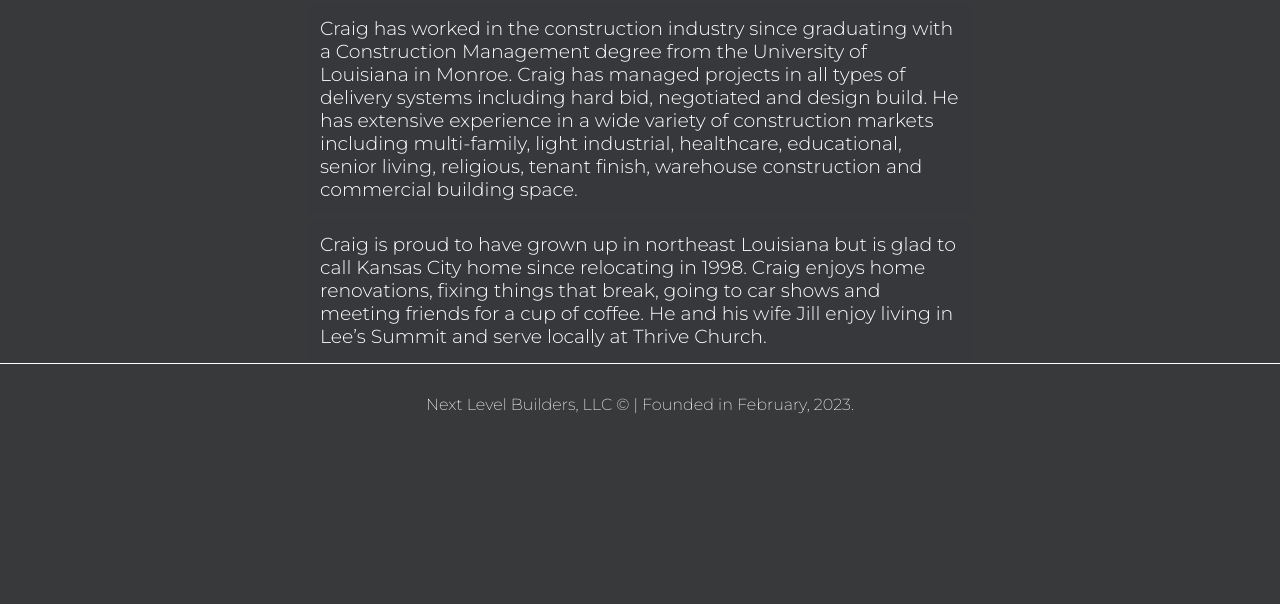
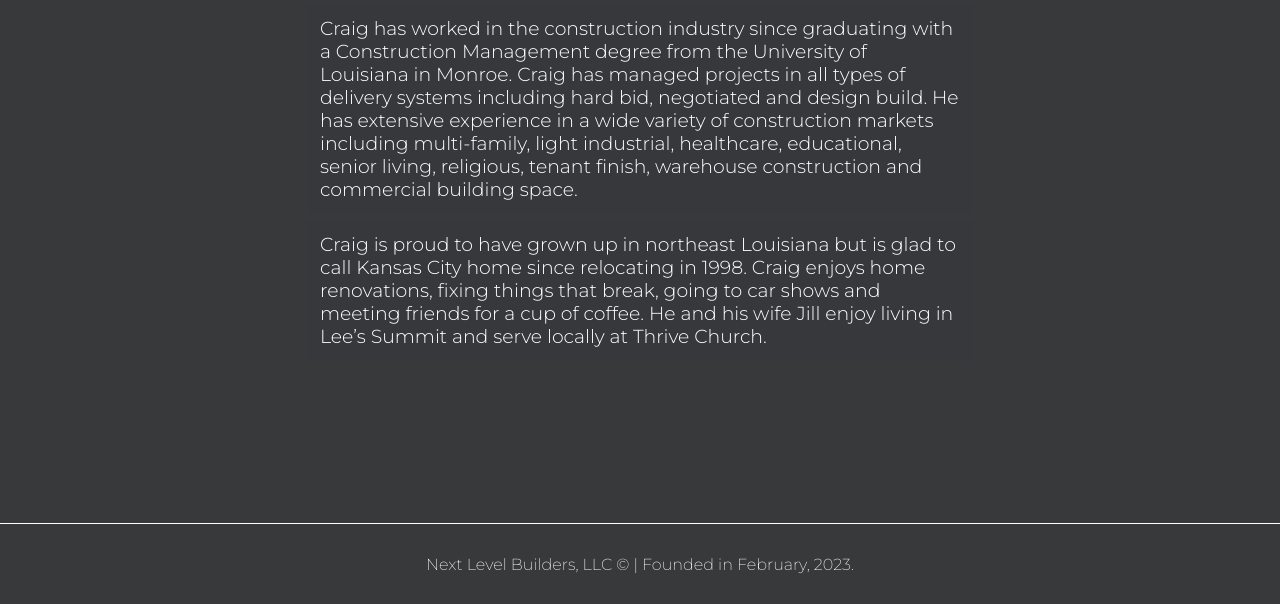
Before and after one commit to ritchieritch42/Next-Level-Builders, a Flask app: page /about in a window 1280 px wide. Shown: the part 522-1126 px from the top of the page. Before the commit the page ends 936 px from the top, so only its background shows below. Run offline with Flask 3, Linux system fonts and the light colour scheme.

Commit message:
margin-bottom added to form container and aboutparargraphs continaer

```diff
--- a/static/styles.css
+++ b/static/styles.css
@@ -333,6 +333,7 @@ body {
   flex-wrap: wrap;
   justify-content: center;
   align-items: center;
+  margin-bottom: 20vh;
 }
 
 .aboutparagraphs {
@@ -394,6 +395,7 @@ form {
   justify-content: center;
   align-content: center;
   flex-direction: column;
+  margin-bottom: 20vh;
 }
 
 input {
@@ -463,7 +465,9 @@ button:hover {
   padding-top: 20px;
 }
 
-/*Media query to adjust for square sized screens from 1000px to 1300px*/
+/*
+Media query to adjust for square sized screens from 1000px to 1300px
+*/
 @media screen and (min-width: 1001px) and (max-width: 1300px) {
   .businessname,
   .navbarlink,
```
